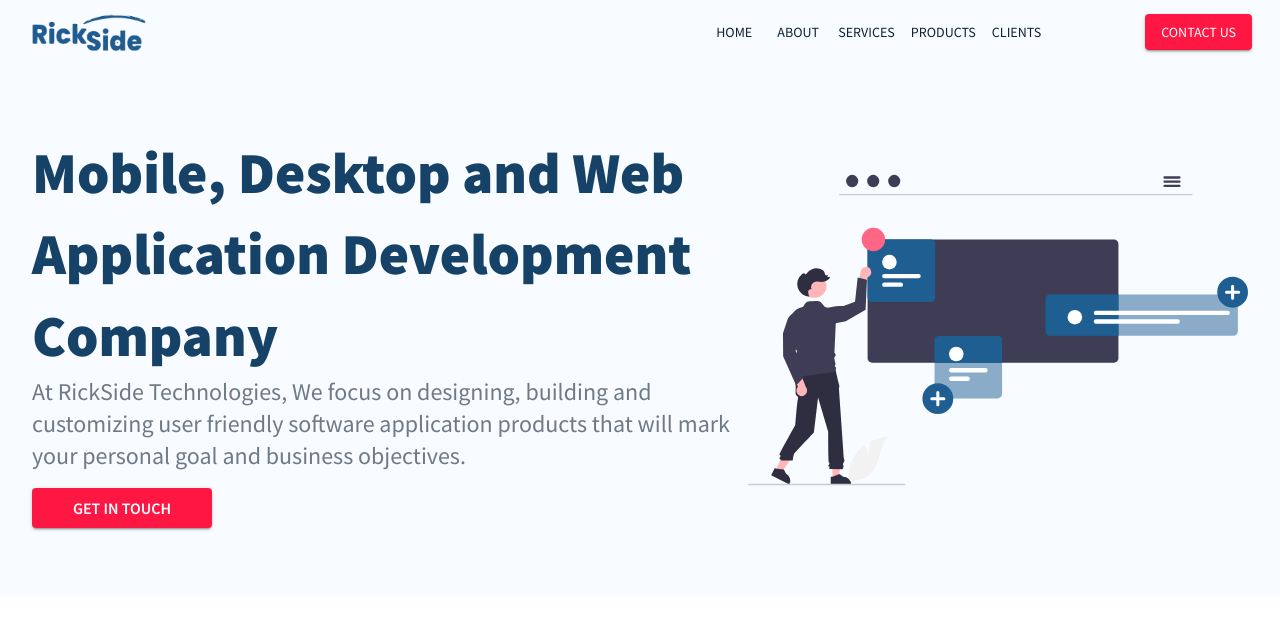
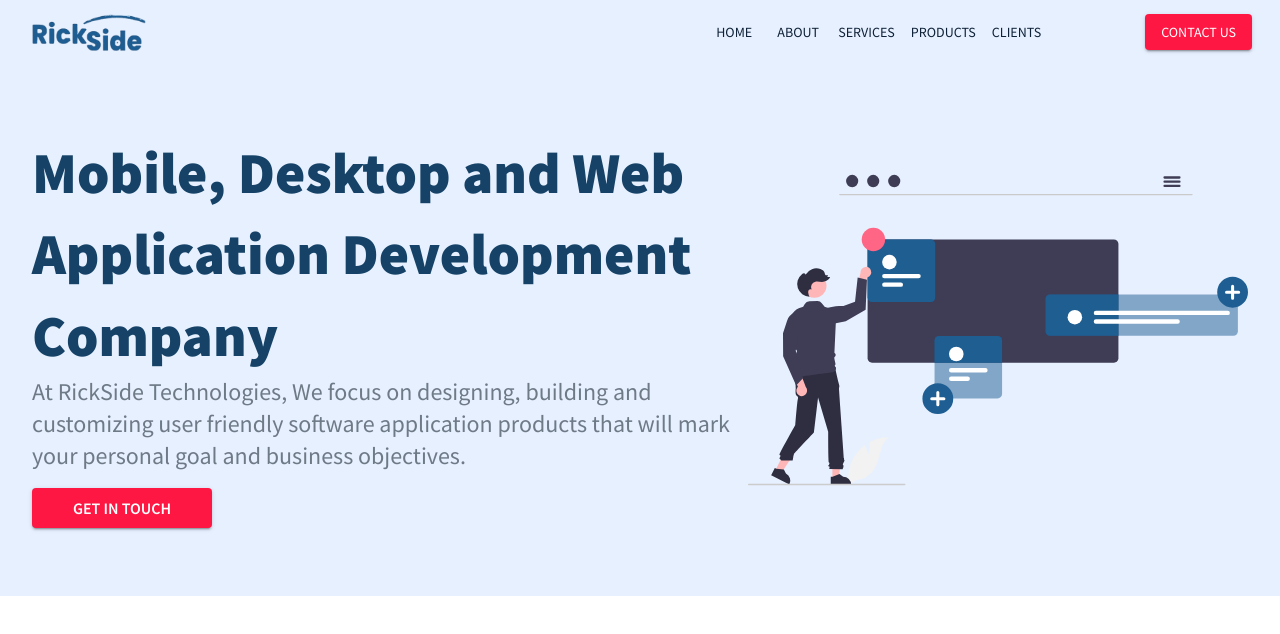
Before and after one commit to erick16-max/rickside, a Next.js app: page / in a window 1280 px wide. Shown: the top 634 px of the page. Built offline with nearby package versions, Linux system fonts and the light colour scheme.

Commit message:
about us

```diff
--- a/container/About.tsx
+++ b/container/About.tsx
@@ -10,7 +10,7 @@ const AboutBox = styled('section')(({ theme }) => ({
   paddingLeft: theme.spacing(4),
   paddingRight: theme.spacing(4),
   paddingBottom: theme.spacing(2),
-  backgroundColor: '#f8fbff',
+  backgroundColor: '#e6f0ff',
   display: 'flex',
   justifyContent: 'space-between',
   width: '100%',
--- a/container/Header.tsx
+++ b/container/Header.tsx
@@ -15,6 +15,8 @@ import Typography from '@mui/material/Typography';
 import Button from '@mui/material/Button';
 import Image from 'next/image';
 import Logo from '../public/img/logo.png';
+import { Fade } from '@mui/material';
+
 
 interface Iprops {
   navBg: boolean,
@@ -74,16 +76,17 @@ export default function Header(props: Iprops) {
   const container = window !== undefined ? () => window().document.body : undefined;
 
   return (
+    <Fade in={true}>
       <Box
         sx={{
           display: "flex",
-        bgcolor: props.navBg ? "#ffffff" : "#f8fbff" ,
+          bgcolor: props.navBg ? "#ffffff" : "#e6f0ff" ,
           }}>
         <CssBaseline />
         <AppBar
           component="nav"
           sx={{
-          bgcolor: props.navBg ? "#ffffff" : "#f8fbff",
+            bgcolor: props.navBg ? "#ffffff" : "#e6f0ff",
             boxShadow: 0,
 
           }}
@@ -164,5 +167,6 @@ export default function Header(props: Iprops) {
           </Drawer>
         </Box>
       </Box>
+    </Fade>
   );
 }
--- a/pages/index.tsx
+++ b/pages/index.tsx
@@ -35,7 +35,7 @@ const [navBg, setNavBg] = useState<boolean>(false);
         <link rel="icon" href="/favicon.ico" />
       </Head>
 
-      <Box onScroll={changeNavBg} component={'main'} display='flex' justifyContent={'center'}>
+      <Box onScroll={changeNavBg} component={'main'} display='flex' flexDirection={'column'} justifyContent={'center'}>
         {/* Navbar */}
         <Header navBg={navBg}/>
 
```
Lines whose indentation alone changed are shown as unchanged.
